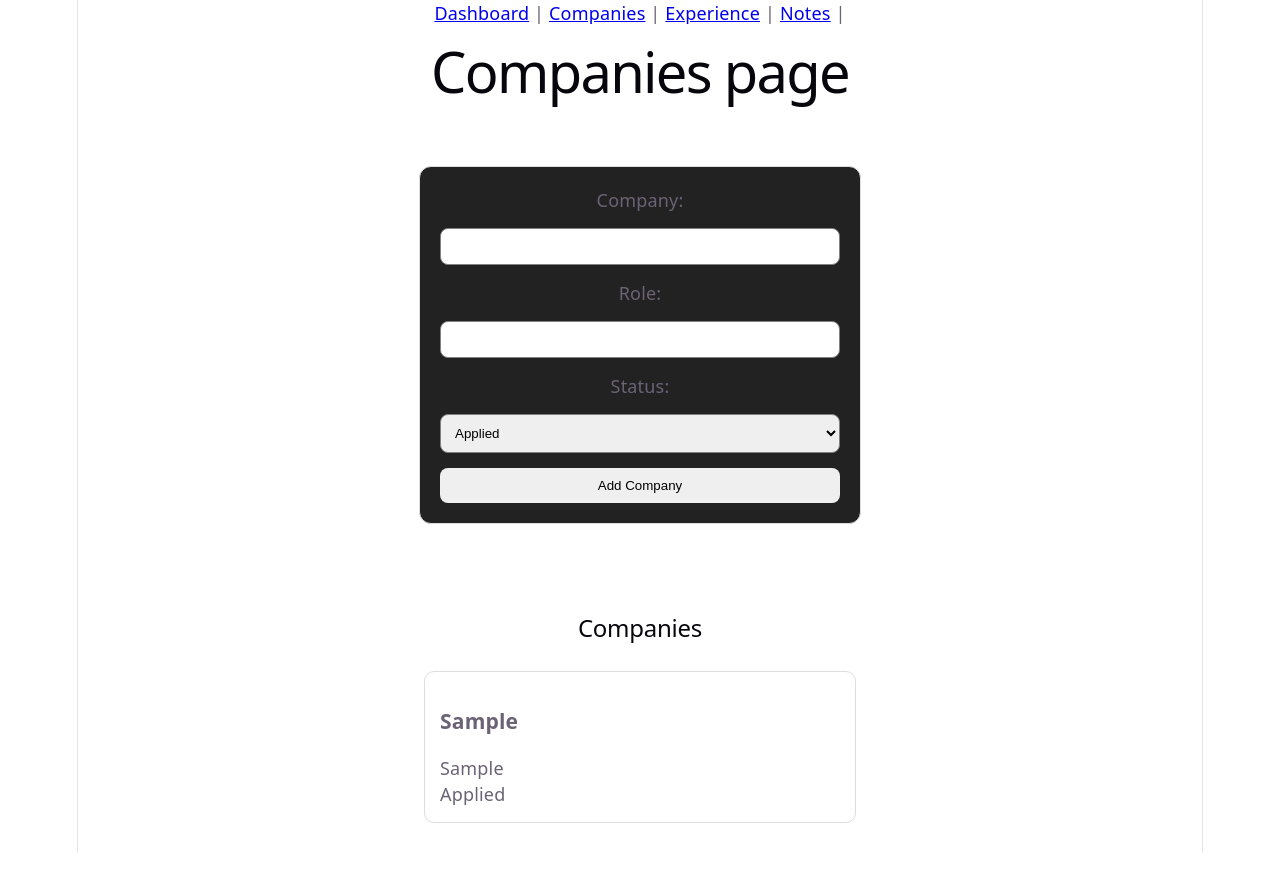
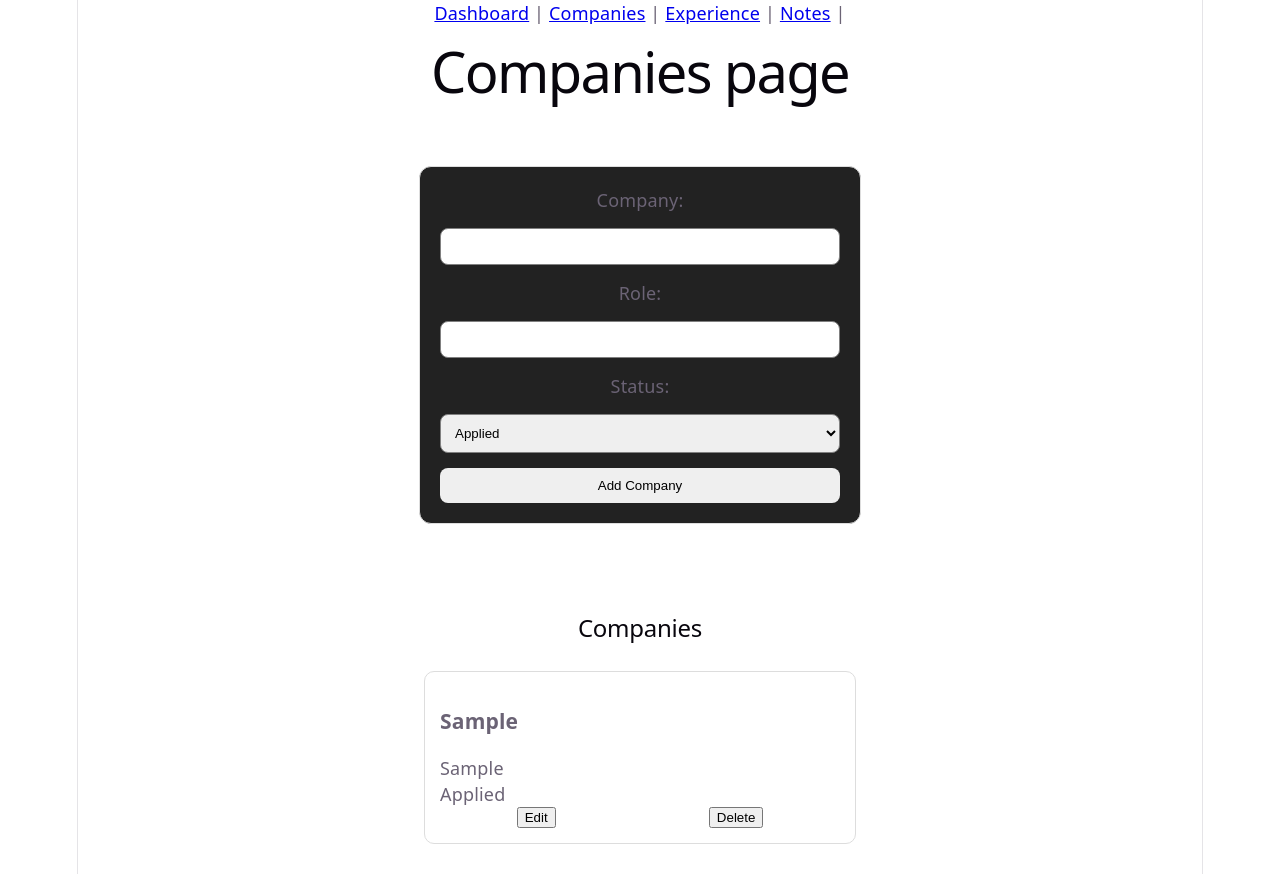
Before and after one commit to manideep-2212/interview-journal, a React app: page /companies in a window 1280 px wide. Both pictures are taken after typing "Sample", "Sample" into the empty fields and a click on the button "Add Company". Before the commit the page ends 853 px from the top, so only its background shows below. Built offline with nearby package versions, Linux system fonts and the light colour scheme; the HTML template or start-up script is replaced by a standard one.

Commit message:
Added delete functionality in companies page

```diff
--- a/src/pages/Companies.jsx
+++ b/src/pages/Companies.jsx
@@ -20,6 +20,12 @@ function addCompany(){
     setCompany("");
     setRole("");
     setStatus("Applied");
+}
+function deleteCompany(indexToDel){
+    const updatedCompanies = companies.filter((item,index)=>
+        index!==indexToDel
+    );
+    setCompanies(updatedCompanies);
 }
     return(
         <>
@@ -51,6 +57,10 @@ function addCompany(){
                             <h3>{item.company}</h3>
                             <p>{item.role}</p>
                             <p>{item.status}</p>
+                            <div className = "button-container">
+                                <button>Edit</button>
+                                <button onClick={()=> deleteCompany(index)}>Delete</button>
+                            </div>
                         </div>
                     ))}
             </div>
--- a/src/pages/companies.css
+++ b/src/pages/companies.css
@@ -60,3 +60,9 @@
 
     text-align: left;
 }
+.button-container{
+    display:flex;
+    flex-direction:row;
+    justify-content:space-around;
+    align-items:center;
+}
```
